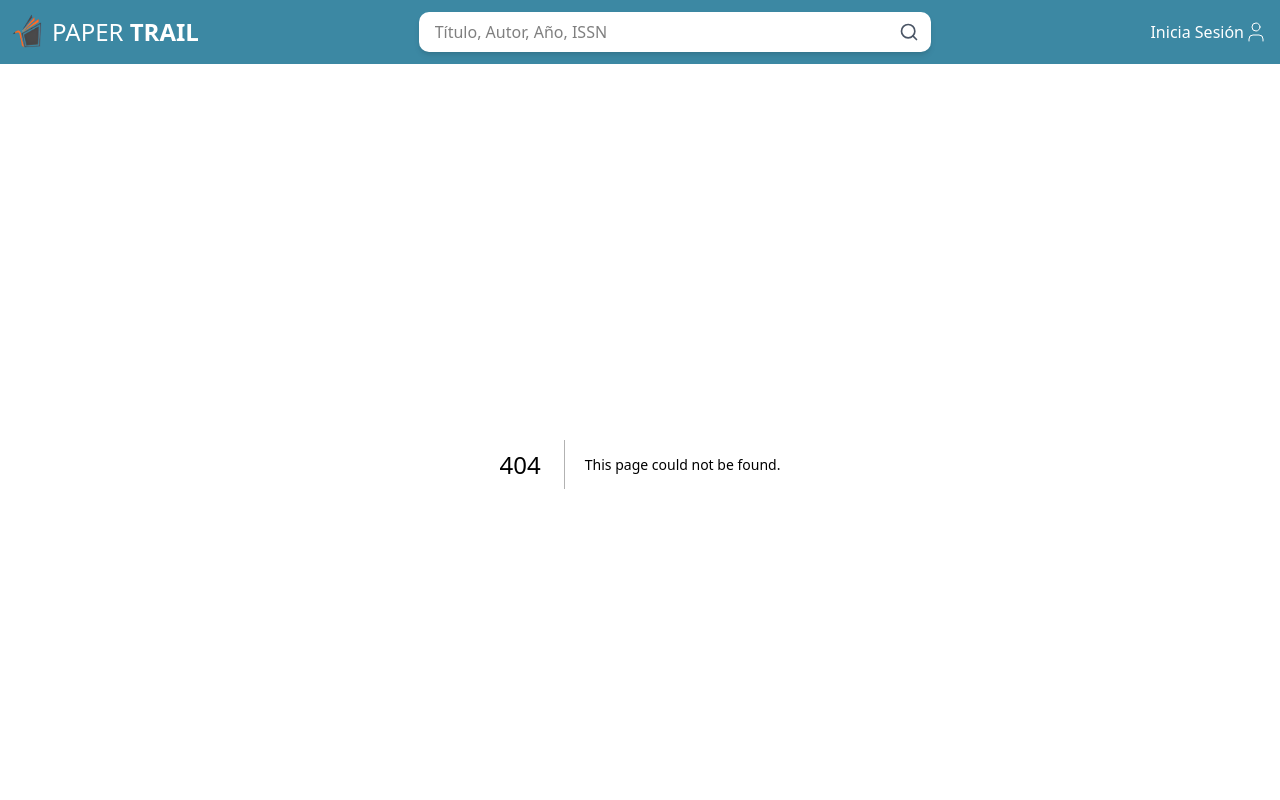
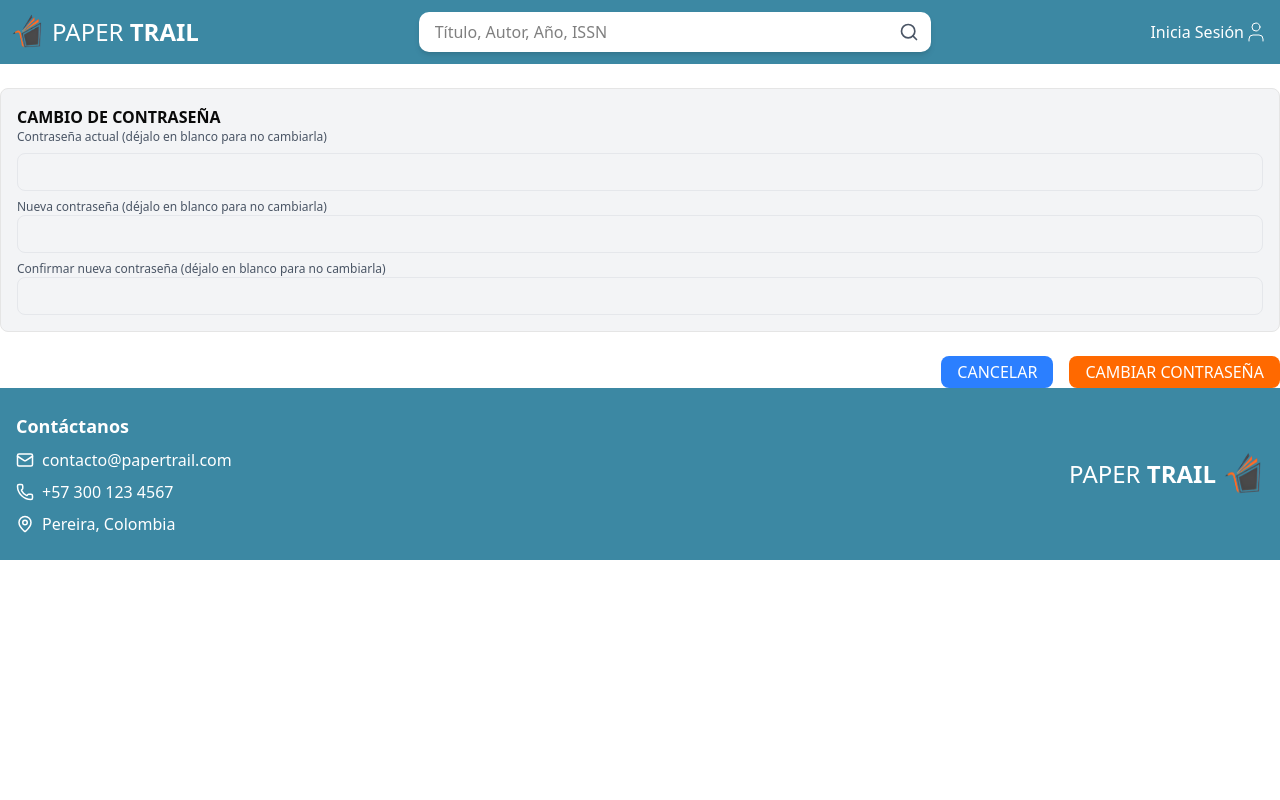
Before and after one commit to sofia0281/PaperTrailV2, a Next.js app in the folder frontend/: page /routes/editpassword in a window 1280 px wide. Before the commit this address had no page. Shown: the top 800 px of the page. Built offline with nearby package versions, Linux system fonts and the light colour scheme.

Commit message:
Menu lateral en editprofile y añadida seccion cambiar contraseña

```diff
--- /dev/null
+++ b/frontend/app/routes/editpassword/page.tsx
@@ -0,0 +1,8 @@
+import EditPassword from '@/components/Clientes_Admins/editpassword';
+
+
+export default function Page(){
+    return(
+        <EditPassword/>
+    )
+}
--- /dev/null
+++ b/frontend/components/Clientes_Admins/editpassword.tsx
@@ -0,0 +1,58 @@
+import { useRouter } from "next/navigation";
+
+const EditPassword = () => {
+    const router = useRouter()
+    return(
+    <>
+    {/* Sección Cambio de Contraseña */}
+    <form>
+     <div className="mt-6 p-4 border rounded-md bg-gray-100">
+        <h3 className="font-semibold">CAMBIO DE CONTRASEÑA</h3>
+        <p className="text-xs text-gray-600 mb-2">
+            Contraseña actual (déjalo en blanco para no cambiarla)
+        </p>
+        <input
+            type="password"
+            name="passwordActual"
+            //onChange={handleChange}
+            className="border border-gray-200 border-solid rounded-md p-2 w-full focus:outline-none focus:ring-2 focus:ring-orange-500 text-sm"
+        />
+        <p className="text-xs text-gray-600 mt-2">
+            Nueva contraseña (déjalo en blanco para no cambiarla)
+        </p>
+        <input
+            type="password"
+            name="passwordNueva"
+            //onChange={handleChange}
+            className="border border-gray-200 border-solid rounded-md p-2 w-full focus:outline-none focus:ring-2 focus:ring-orange-500 text-sm"
+        />
+        <p className="text-xs text-gray-600 mt-2">
+            Confirmar nueva contraseña (déjalo en blanco para no cambiarla)
+        </p>
+        <input
+            type="password"
+            name="passwordConfirmar"
+            //onChange={handleChange}
+            className="border border-gray-200 border-solid rounded-md p-2 w-full focus:outline-none focus:ring-2 focus:ring-orange-500 text-sm"
+        />
+        </div>
+        {/* Botones */}
+        <div className="flex justify-end w-full gap-4 mt-6">
+          {/* sacar este boton de aqui para poder cancelar la edición del usuario */}
+          <button
+          type="button"
+          className="bg-blue-500 text-white px-4 py-1 rounded-md transition-transform duration-300 transform hover:scale-105 cursor-pointer"
+          onClick={() => router.push("/routes/editprofile")}>
+            CANCELAR
+          </button>
+
+          <button type="submit" className="bg-orange-500 text-white px-4 py-1 rounded-md transition-transform duration-300 transform hover:scale-105 cursor-pointer">
+            CAMBIAR CONTRASEÑA
+          </button>
+        </div>
+    </form>
+    </>
+    )
+}
+
+export default EditPassword;
--- a/frontend/components/Clientes_Admins/editprofile.tsx
+++ b/frontend/components/Clientes_Admins/editprofile.tsx
@@ -9,6 +9,8 @@ import { motion } from "framer-motion";
 import { prefetchDNS } from "react-dom";
 import { PrefetchRSCPathnameNormalizer } from "next/dist/server/normalizers/request/prefetch-rsc";
 import { PassThrough } from "stream";
+import MenuLateralEditProfile from "../ui/menulateraleditprofile";
+import EditPassword from "./editpassword";
 
 const EditProfile = () => {
   const maxLengths: Record<string, number> = {
@@ -23,6 +25,7 @@ const EditProfile = () => {
   const router = useRouter();
   const role = localStorage.getItem("role");
 
+  const[SeccionMenu, setSeccionMenu] = useState("Principal")
 
   const [userId, setUserId] = useState<number | null>(null);
   const [showPassword, setShowPassword] = useState(false);
@@ -226,11 +229,35 @@ const EditProfile = () => {
   const user_Name = user?.username;
 
   return (
-    <div className="max-w-4xl mx-auto p-6 bg-white shadow-md rounded-md">
+    <div className="flex justify-center gap-2 p-4">
+
+
+{/*--------------------Menu lateral de edición de perfil-------------------- */}
+      <div className="items-center max-w-xl p-6 bg-white shadow-md rounded-md">
+
+        <div className="text-gray-400 border-b border-gray pb-1 hover:border-black hover:text-black">
+                  <p className="cursor-pointer "
+                  onClick={()=>{
+                      router.push('/routes/editprofile')
+                      setSeccionMenu("Principal")
+                  }}>Editar perfil </p>
+          </div>
+          <div className="mt-4 text-gray-400 border-b border-gray pb-1 hover:border-black hover:text-black">
+                  <p className="cursor-pointer"
+                  onClick={()=>{
+                    setSeccionMenu("Password")
+                  }}>Cambiar contraseña </p>
+          </div>
+      </div>
+{/*--------------------Menu lateral de edición de perfil-------------------- */}
+
+    <div className="max-w-6xl p-6 bg-white shadow-md rounded-md">
       <h2 className="text-2xl font-bold text-gray-700 mb-4">Hola, {user_Name} </h2>
+      {SeccionMenu === "Principal" ? (
+      <>
       <p className="text-xs text-gray-400 text-center mt-4">Los campos con (<span className="text-red-500">*</span>) son editables.</p>
       <form onSubmit={handleSubmit}>
-        <div className="grid grid-cols-2 md:grid-cols-2 gap-6">
+        <div className="grid grid-cols-2 md:grid-cols-2 gap-6 ">
           {/* Sección Izquierda */}
           <div className="space-y-4">
             <div>
@@ -434,43 +461,6 @@ const EditProfile = () => {
           </div>
         </div>
 
-
-
-
-
-
-        {/* Sección Cambio de Contraseña */}
-        {<div className="mt-6 p-4 border rounded-md bg-gray-100">
-          <h3 className="font-semibold">CAMBIO DE CONTRASEÑA</h3>
-          <p className="text-xs text-gray-600 mb-2">
-            Contraseña actual (déjalo en blanco para no cambiarla)
-          </p>
-          <input
-            type="password"
-            name="passwordActual"
-            onChange={handleChange}
-            className="border border-gray-200 border-solid rounded-md p-2 w-full focus:outline-none focus:ring-2 focus:ring-orange-500 text-sm"
-          />
-          <p className="text-xs text-gray-600 mt-2">
-            Nueva contraseña (déjalo en blanco para no cambiarla)
-          </p>
-          <input
-            type="password"
-            name="passwordNueva"
-            onChange={handleChange}
-            className="border border-gray-200 border-solid rounded-md p-2 w-full focus:outline-none focus:ring-2 focus:ring-orange-500 text-sm"
-          />
-          <p className="text-xs text-gray-600 mt-2">
-            Confirmar nueva contraseña (déjalo en blanco para no cambiarla)
-          </p>
-          <input
-            type="password"
-            name="passwordConfirmar"
-            onChange={handleChange}
-            className="border border-gray-200 border-solid rounded-md p-2 w-full focus:outline-none focus:ring-2 focus:ring-orange-500 text-sm"
-          />
-        </div> }
-
         {/* Botones */}
         <div className="flex justify-end w-full gap-4 mt-6">
           {/* sacar este boton de aqui para poder cancelar la edición del usuario */}
@@ -511,8 +501,17 @@ const EditProfile = () => {
           <XCircle size={20} className="cursor-pointer hover:text-gray-200" onClick={() => setMessage(null)} />
         </motion.div>
       )}
+  </>) : SeccionMenu === "Password" ? (
+    <>
+    <EditPassword/>
+    </>
+  ): null
+  }
+
     </div>
-  );
+  </div>
+)
+  ;
 };
 
 export default withAuth(EditProfile);
--- /dev/null
+++ b/frontend/components/ui/menulateraleditprofile.tsx
@@ -0,0 +1,26 @@
+import { useRouter } from "next/navigation"
+
+const MenuLateralEditProfile = () => {
+
+    const router = useRouter()
+
+    return(
+    <>
+        <div className="text-gray-400 border-b border-gray pb-1 hover:border-black hover:text-black">
+                <p className="cursor-pointer "
+                onClick={()=>{
+                    router.push('/routes/editprofile')
+                }}>Editar perfil </p>
+        </div>
+        <div className="mt-4 text-gray-400 border-b border-gray pb-1 hover:border-black hover:text-black">
+                <p className="cursor-pointer"
+                onClick={()=>{
+                    router.push('/routes/editpassword')
+                }}>Cambiar contraseña </p>
+        </div>
+    </>
+    )
+}
+
+
+export default MenuLateralEditProfile
```
